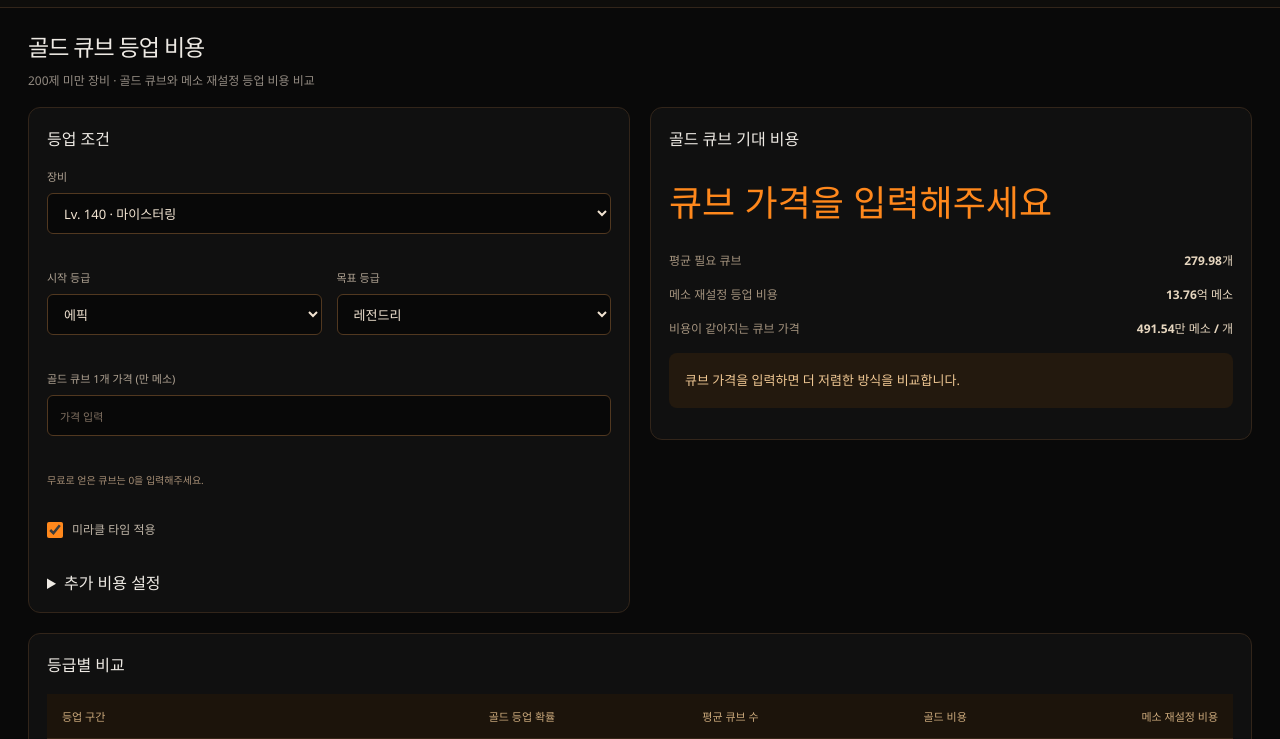
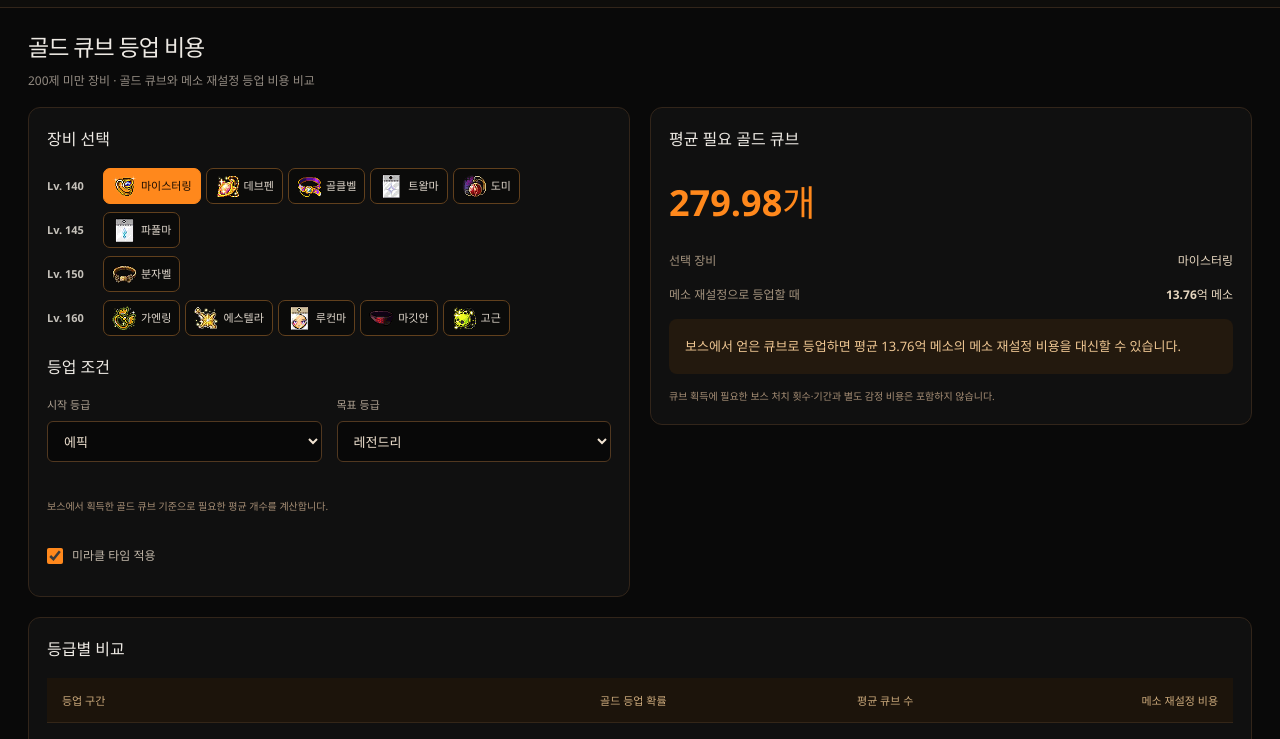
Before and after one commit to hj080719hj-source/mapleP, a website with bundled scripts: page public/gold-cube.html in a window 1280 px wide. Shown: the part 61-800 px from the top of the page. Built offline with nearby package versions, Linux system fonts and the light colour scheme.

Commit message:
Use equipment buttons and boss-earned gold cube counts

```diff
--- a/public/gold-cube.html
+++ b/public/gold-cube.html
@@ -3,11 +3,10 @@
 <body><a class="skip" href="#main">본문으로 이동</a><header class="sidebar"><a class="brand" href="./"><img src="./favicon.svg" alt="" width="38" height="38"><span>메이플유<small>MAPLE YOU</small></span></a><nav class="calculator-tabs" aria-label="계산기"><a href="./">장비 기대값</a><a href="./gold-cube.html" aria-current="page">골드 큐브</a></nav></header>
 <main id="main" class="gold-page"><section class="hero"><div><h1>골드 큐브 등업 비용</h1><p class="subtitle">200제 미만 장비 · 골드 큐브와 메소 재설정 등업 비용 비교</p></div></section>
 <div class="gold-layout"><form id="gold-form" class="card gold-form">
-<h2>등업 조건</h2><label class="field" for="item">장비<select id="item"></select></label>
+<h2>장비 선택</h2><div id="gold-equipment" class="equipment-grid" aria-label="렙제별 장비 선택"></div><h2>등업 조건</h2>
 <div class="gold-grade-fields"><label class="field" for="start-grade">시작 등급<select id="start-grade"></select></label><label class="field" for="target-grade">목표 등급<select id="target-grade"></select></label></div>
-<label class="field" for="cube-price">골드 큐브 1개 가격 (만 메소)<input id="cube-price" type="number" min="0" max="100000000" step="any" placeholder="가격 입력"></label><p class="hint">무료로 얻은 큐브는 0을 입력해주세요.</p>
+<p class="hint">보스에서 획득한 골드 큐브 기준으로 필요한 평균 개수를 계산합니다.</p>
 <label class="check"><input id="gold-miracle" type="checkbox" checked> 미라클 타임 적용</label>
-<details><summary>추가 비용 설정</summary><label class="field" for="cube-fee">큐브 1회당 추가 비용 (메소)<input id="cube-fee" type="number" min="0" max="1000000000000" step="any" value="0"></label><p class="hint">감정·수수료 등 별도 비용이 있다면 입력해주세요. 기본값은 제외입니다.</p></details>
 </form><section class="card gold-result" aria-live="polite" aria-atomic="true" id="gold-result"></section></div>
 <section class="card gold-breakdown"><h2>등급별 비교</h2><div id="gold-breakdown" class="table-scroll"></div><p class="hint">골드 큐브는 등업 보장 없이 1 ÷ 등업 확률로 계산합니다. 메소 재설정은 천장 누적 0회에서 시작하며 등업 보장을 포함합니다. 미라클 적용 시 두 방식 모두 등업 확률 2배입니다.</p><p class="hint">장비 구입비·목표 옵션 재설정·스타포스 비용은 제외한 평균값입니다. 실제 소모량은 달라질 수 있습니다.</p><a class="text-button" href="https://maplestory.nexon.com/Guide/OtherProbability/cube/artisan" target="_blank" rel="noopener noreferrer">골드 큐브 공식 확률표 ↗</a></section>
 </main><noscript>JavaScript를 켜주세요.</noscript></body></html>
--- a/public/js/gold-cube-engine.js
+++ b/public/js/gold-cube-engine.js
@@ -4,16 +4,15 @@ export const GRADES = ['rare','epic','unique','legendary'];
 export const GRADE_NAMES = ['레어','에픽','유니크','레전드리'];
 // Nexon: Guide/OtherProbability/cube/artisan. Gold cubes have no mesos-reroll pity.
 export const GOLD_RATES = [.079994,.016959,.001996];
-export function compareGradeUp({level=140,start='epic',target='legendary',miracle=true,price=null,fee=0}={}) {
+export function compareGradeUp({level=140,start='epic',target='legendary',miracle=true}={}) {
   const from=GRADES.indexOf(start), to=GRADES.indexOf(target);
   if (![140,145,150,160].includes(level)) throw new Error('200제 미만 지원 장비를 선택해주세요.');
   if (from<0 || to<0 || from>=to) throw new Error('목표 등급은 시작 등급보다 높아야 합니다.');
-  if ((price!==null && (!Number.isFinite(price)||price<0||price>1e12)) || !Number.isFinite(fee)||fee<0||fee>1e12) throw new Error('가격을 올바르게 입력해주세요.');
   const mesos=gradeUpExpectation(level,miracle,start).rows.slice(0,to-from);
   const rows=mesos.map((row,i)=>{
     const probability=GOLD_RATES[from+i]*(miracle?2:1), attempts=1/probability;
-    return {name:row.name,probability,attempts,cost:price===null?null:attempts*(price+fee),mesosCost:row.cost};
+    return {name:row.name,probability,attempts,mesosCost:row.cost};
   });
   const attempts=rows.reduce((a,r)=>a+r.attempts,0), mesosCost=rows.reduce((a,r)=>a+r.mesosCost,0);
-  return {rows,attempts,cost:price===null?null:attempts*(price+fee),mesosCost,breakEven:mesosCost/attempts-fee};
+  return {rows,attempts,mesosCost};
 }
--- a/public/js/gold-cube.js
+++ b/public/js/gold-cube.js
@@ -1,9 +1,11 @@
-import {ITEMS} from './catalog.js';
+import {ITEMS,LEVELS} from './catalog.js';
+import {equipmentIcon} from './icons.js';
 import {compareGradeUp,GRADES,GRADE_NAMES} from './gold-cube-engine.js';
 const $=id=>document.getElementById(id), items=ITEMS.filter(item=>item.level<200);
+let selectedItem=items[0];
 const number=value=>value.toLocaleString('ko-KR',{maximumFractionDigits:2});
 const money=value=>`${number(value/1e8)}억 메소`;
-$('item').innerHTML=items.map(item=>`<option value="${item.id}">Lv. ${item.level} · ${item.name}</option>`).join('');
+$('gold-equipment').innerHTML=LEVELS.filter(level=>level<200).map(level=>`<div class="equipment-row"><span class="level-label">Lv. ${level}</span><div>${items.filter(item=>item.level===level).map(item=>`<button type="button" data-item="${item.id}" title="${item.name}" aria-label="${item.name}" aria-pressed="${item===selectedItem}">${equipmentIcon(item)}${item.label}</button>`).join('')}</div></div>`).join('');
 const options=GRADES.map((grade,i)=>`<option value="${grade}">${GRADE_NAMES[i]}</option>`);
 $('start-grade').innerHTML=options.slice(0,3).join('');
 $('target-grade').innerHTML=options.slice(1).join('');
@@ -13,12 +15,18 @@ function update() {
   for(const option of $('target-grade').options) option.disabled=GRADES.indexOf(option.value)<=from;
   if(GRADES.indexOf($('target-grade').value)<=from) $('target-grade').value=GRADES[from+1];
   try {
-    const result=compareGradeUp({level:items.find(i=>i.id===$('item').value).level,start:$('start-grade').value,target:$('target-grade').value,miracle:$('gold-miracle').checked,price:$('cube-price').value===''?null:$('cube-price').valueAsNumber*10000,fee:$('cube-fee').valueAsNumber});
-    $('gold-result').innerHTML=`<h2>골드 큐브 기대 비용</h2><p class="gold-total" id="gold-total">${result.cost===null?'큐브 가격을 입력해주세요':money(result.cost)}</p><dl class="metrics"><div><dt>평균 필요 큐브</dt><dd id="gold-count">${number(result.attempts)}개</dd></div><div><dt>메소 재설정 등업 비용</dt><dd>${money(result.mesosCost)}</dd></div><div><dt>비용이 같아지는 큐브 가격</dt><dd>${result.breakEven<0?'추가 비용만으로 메소 재설정 초과':`${number(result.breakEven/10000)}만 메소 / 개`}</dd></div></dl><p class="gold-comparison">${result.cost===null?'큐브 가격을 입력하면 더 저렴한 방식을 비교합니다.':Math.abs(result.cost-result.mesosCost)<1?'두 방식의 기대 비용이 같습니다.':`${result.cost<result.mesosCost?'골드 큐브':'메소 재설정'}가 평균 ${money(Math.abs(result.cost-result.mesosCost))} 저렴합니다.`}</p>`;
-    $('gold-breakdown').innerHTML=`<table><thead><tr><th>등업 구간</th><th>골드 등업 확률</th><th>평균 큐브 수</th><th>골드 비용</th><th>메소 재설정 비용</th></tr></thead><tbody>${result.rows.map(r=>`<tr><td>${r.name}</td><td>${(r.probability*100).toFixed(4)}%</td><td>${number(r.attempts)}개</td><td>${r.cost===null?'가격 미입력':money(r.cost)}</td><td>${money(r.mesosCost)}</td></tr>`).join('')}</tbody></table>`;
+    const result=compareGradeUp({level:selectedItem.level,start:$('start-grade').value,target:$('target-grade').value,miracle:$('gold-miracle').checked});
+    $('gold-result').innerHTML=`<h2>평균 필요 골드 큐브</h2><p class="gold-total" id="gold-count">${number(result.attempts)}개</p><dl class="metrics"><div><dt>선택 장비</dt><dd>${selectedItem.name}</dd></div><div><dt>메소 재설정으로 등업할 때</dt><dd id="mesos-cost">${money(result.mesosCost)}</dd></div></dl><p class="gold-comparison">보스에서 얻은 큐브로 등업하면 평균 ${money(result.mesosCost)}의 메소 재설정 비용을 대신할 수 있습니다.</p><p class="hint">큐브 획득에 필요한 보스 처치 횟수·기간과 별도 감정 비용은 포함하지 않습니다.</p>`;
+    $('gold-breakdown').innerHTML=`<table><thead><tr><th>등업 구간</th><th>골드 등업 확률</th><th>평균 큐브 수</th><th>메소 재설정 비용</th></tr></thead><tbody>${result.rows.map(r=>`<tr><td>${r.name}</td><td>${(r.probability*100).toFixed(4)}%</td><td>${number(r.attempts)}개</td><td>${money(r.mesosCost)}</td></tr>`).join('')}</tbody></table>`;
   } catch(error) { $('gold-result').textContent=error.message; $('gold-breakdown').replaceChildren(); }
 }
-$('gold-form').addEventListener('input',update);
+$('gold-equipment').addEventListener('click',event=>{
+  const button=event.target.closest('button[data-item]');
+  if(!button) return;
+  selectedItem=items.find(item=>item.id===button.dataset.item);
+  for(const itemButton of $('gold-equipment').querySelectorAll('button')) itemButton.setAttribute('aria-pressed',String(itemButton===button));
+  update();
+});
 $('gold-form').addEventListener('change',update);
 $('gold-form').addEventListener('submit',event=>event.preventDefault());
 update();
```
Also changed, not shown: tests/gold-cube.spec.mjs (+9 -4 lines), tests/gold-cube.test.mjs (+6 -9 lines).
